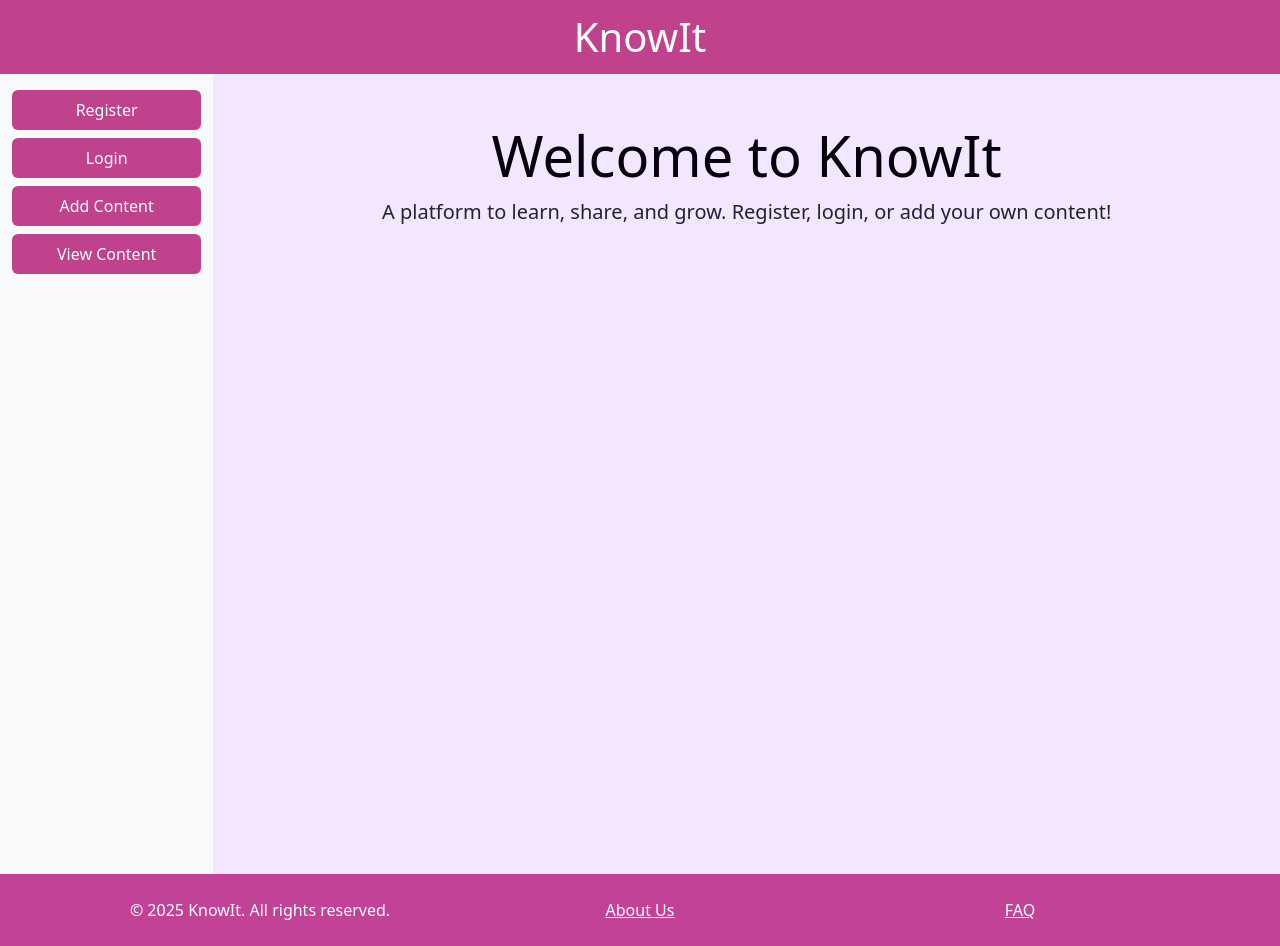
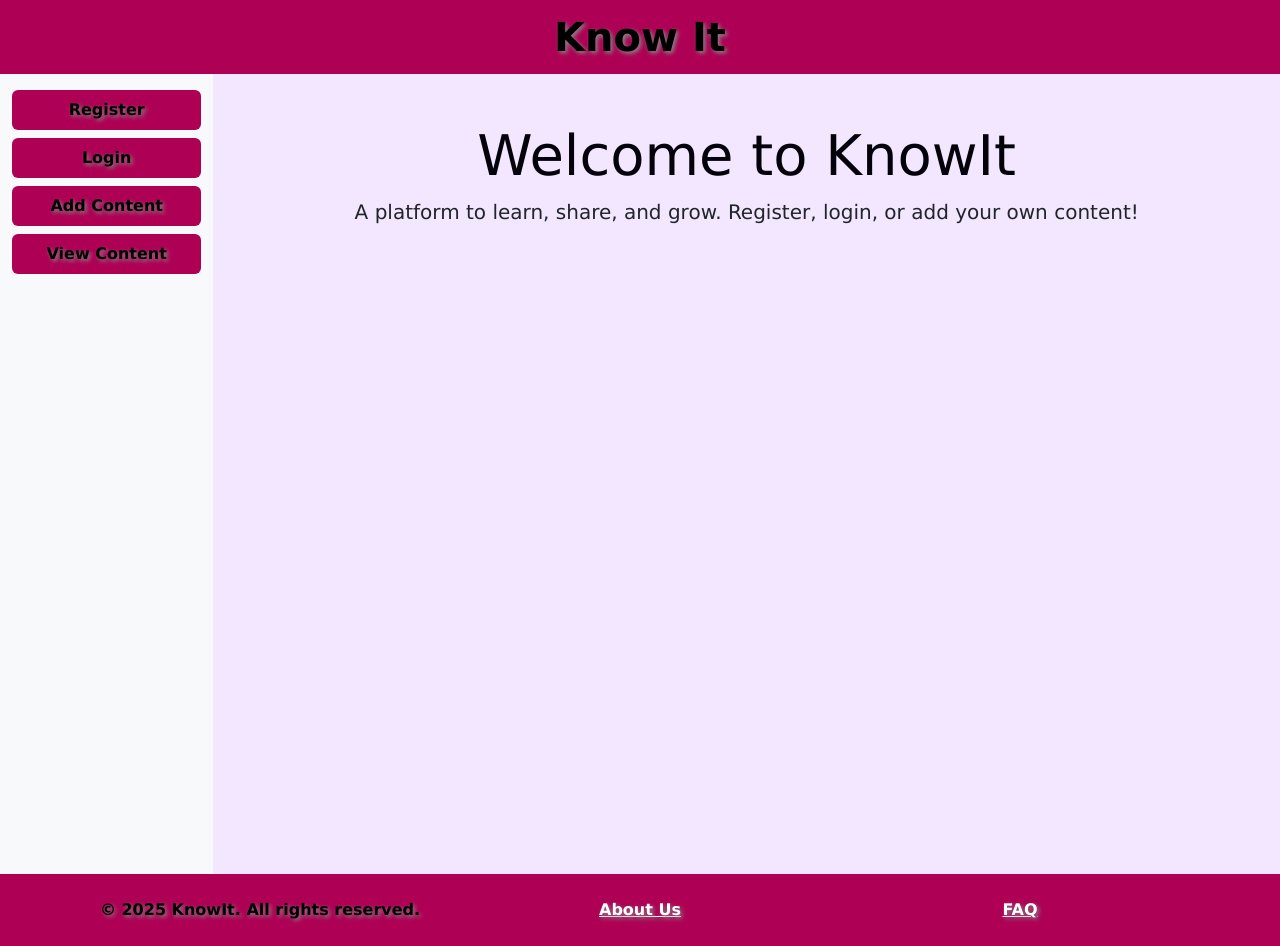
Before and after one commit to RomanGajdosik/KnowIt, a Flask app: template templates/index.html in a window 1280 px wide. Run offline with Flask 3, Linux system fonts and the light colour scheme; the template is opened without the code that fills it, so the values that code supplies are empty.

Commit message:
new style to the index page

```diff
--- a/templates/index.html
+++ b/templates/index.html
@@ -8,15 +8,19 @@
     <style>
         body {
             background-color: #f3e6ff;
+            font-family: 'Lucida Sans', 'Lucida Sans Regular', 'Lucida Grande', 'Lucida Sans Unicode', Geneva, Verdana, sans-serif;
         }
         .navbar, .footer {
-            background-color: #c14297;
+            background-color: #ae0054;
         }
         .navbar-brand, .nav-link, .footer {
-            color: #fff !important;
+            color: #000000 !important;
+            font-weight: bolder;
+            text-shadow: 2px 2px 4px #888;
+
         }
         .btn-purple {
-            background-color: #c1428c;
+            background-color: #ae0054;
             color: #fff;
         }
         .btn-purple:hover {
@@ -27,9 +31,9 @@
 </head>
 <body>
     <!-- Header -->
-    <nav class="navbar navbar-dark" style="background-color: #c1428c;">
+    <nav class="navbar navbar-dark" style="background-color: #ae0054;">
         <div class="container-fluid">
-            <h1 class="navbar-brand mx-auto text-center mb-0" style="width:100%; font-size:2.5rem;">KnowIt</h1>
+            <h1 class="navbar-brand mx-auto text-center mb-0" style="width:100%; font-size:2.5rem;">Know It</h1>
             <button class="navbar-toggler d-block d-md-none" type="button" data-bs-toggle="offcanvas" data-bs-target="#sidebarMenu" aria-controls="sidebarMenu" aria-label="Toggle sidebar">
                 <span class="navbar-toggler-icon"></span>
             </button>
```
